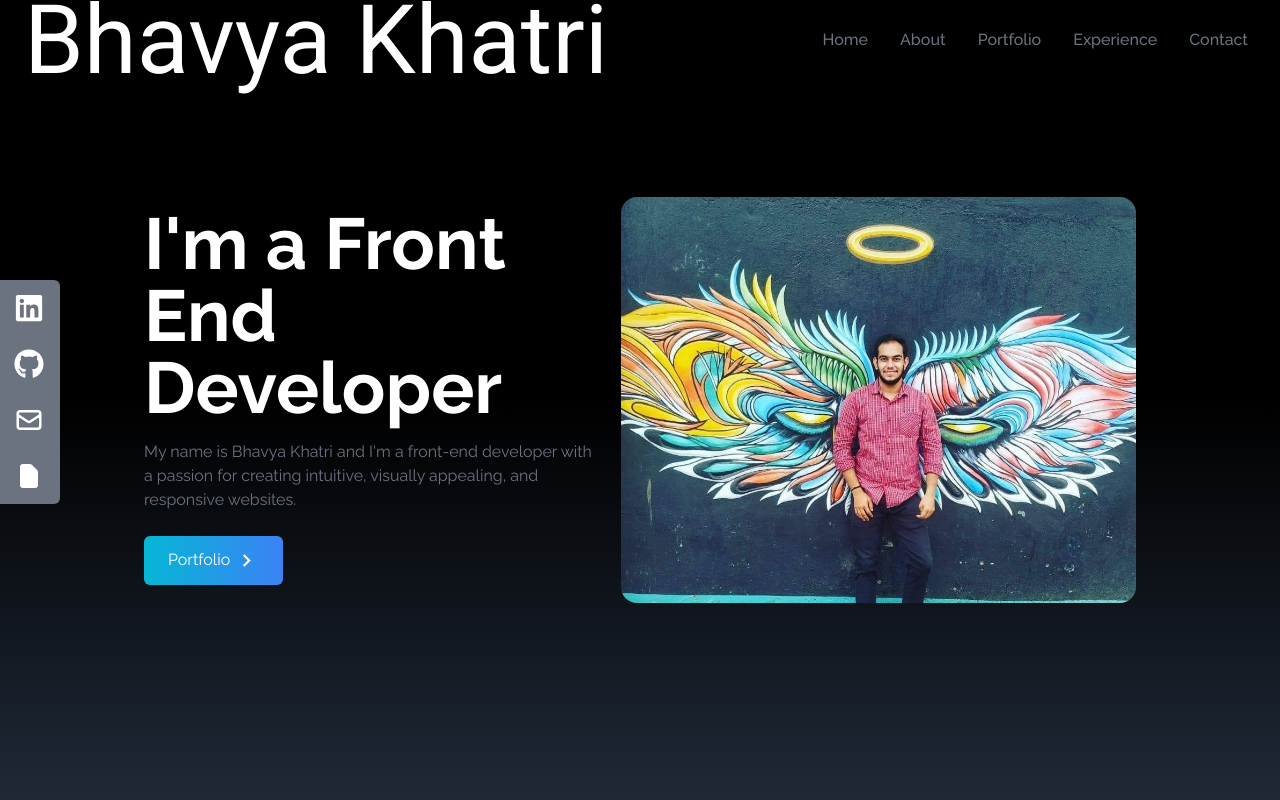
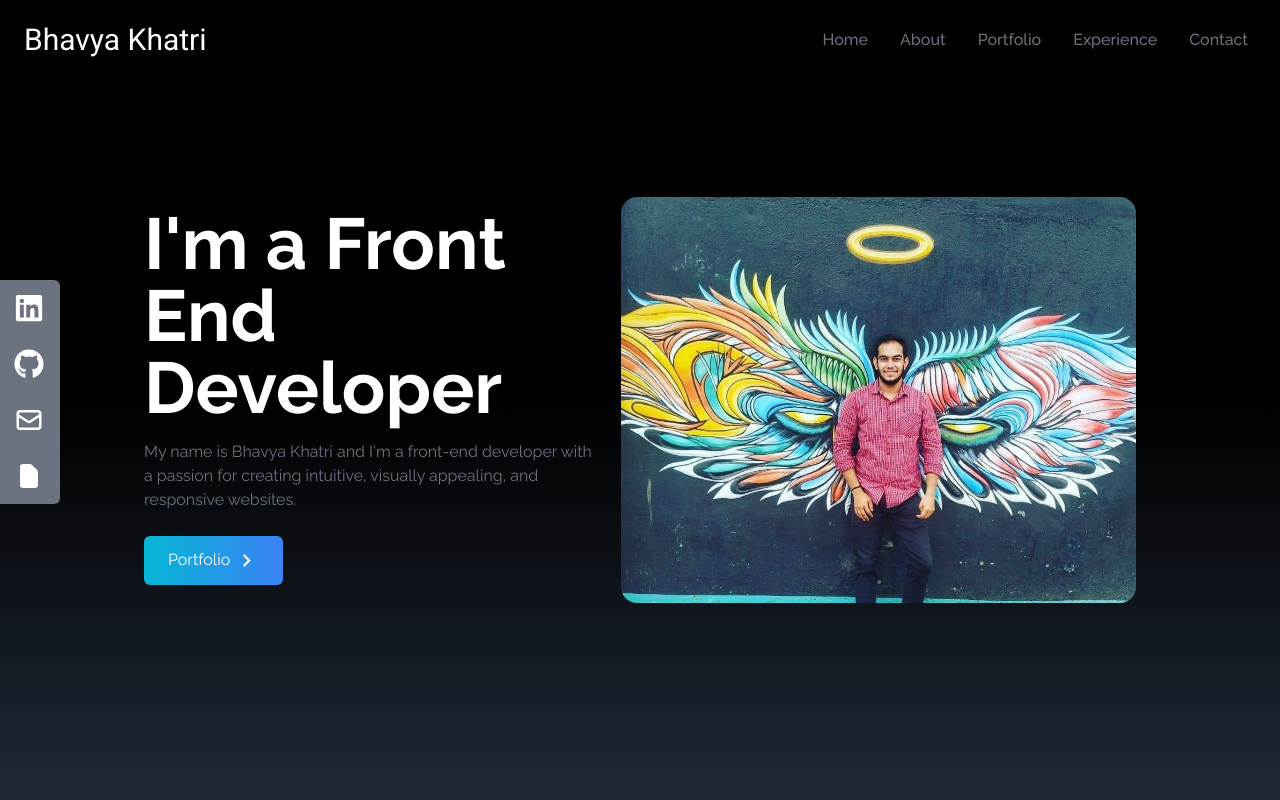
Before and after one commit to bk408/portfolio-react-app, a React (Create React App) app: page / in a window 1280 px wide. Shown: the top 800 px of the page. Built offline with nearby package versions, Linux system fonts and the light colour scheme.

Commit message:
update name size in navbar

```diff
--- a/src/components/NavBar.jsx
+++ b/src/components/NavBar.jsx
@@ -30,7 +30,7 @@ const NavBar = () => {
   return (
     <div className="flex justify-between items-center w-full h-20 text-white fixed bg-black px-4">
       <div>
-        <h1 className="text-5xl sm:text-8xl font-signature ml-2">Bhavya Khatri</h1>
+        <h1 className="text-3xl  font-signature ml-2">Bhavya Khatri</h1>
       </div>
       <ul className="hidden md:flex">
         {links.map(({ id, link }) => (
```
